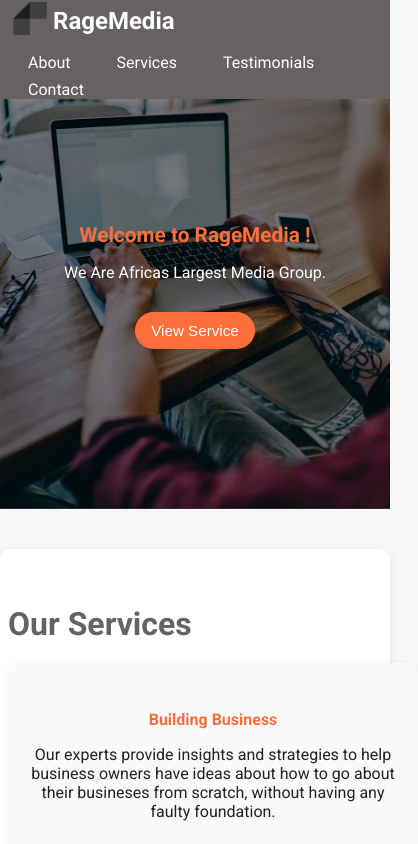
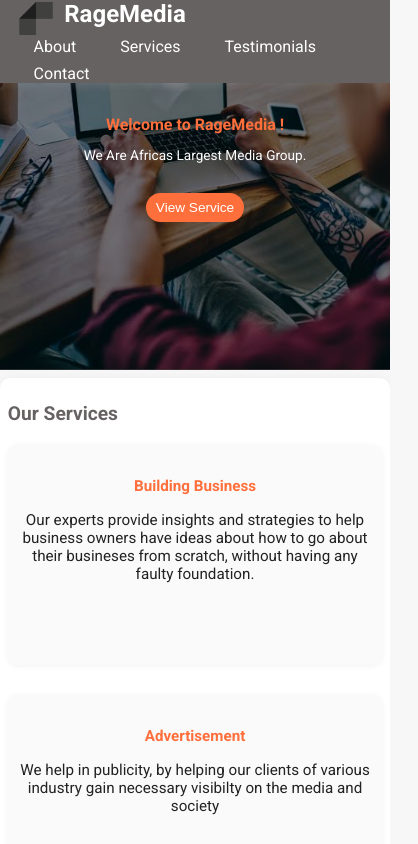
Before and after one commit to ManueltMan/Testing-Lannding-Page, a plain HTML site: page index.html in a window 390 px wide. Shown: the top 844 px of the page, 418 px wide, since content can reach past the window. Drawn offline with Linux system fonts and the light colour scheme.

Commit message:
Add files via upload

```diff
--- a/index.html
+++ b/index.html
@@ -9,12 +9,13 @@
         body {
             font-family: 'Roboto', Arial, sans-serif;
             margin: 0;
-            padding: 0;
+            padding: 0 2vw;
             background: #f7f7f7;
             color: #222;
+            box-sizing: border-box;
         }
         header {
-            background:url("images\ \(22\).jpeg") center center/cover no-repeat;
+            background: url("images\ \(22\).jpeg") center center/cover no-repeat;
             color: #fff;
             padding: 80px 0 120px 0;
             text-align: center;
@@ -102,11 +103,13 @@
 
         section {
             max-width: 1100px;
+            width: 100%;
             margin: 40px auto;
             background: #fff;
             border-radius: 10px;
             box-shadow: 0 2px 12px rgba(0,0,0,0.07);
-            padding: 40px 30px;
+            padding: 40px 5vw;
+            box-sizing: border-box;
         }
         .section-title {
             font-size: 2rem;
@@ -205,21 +208,7 @@
             padding: 25px 0 10px 0;
             margin-top: 40px;
         }
-        @media (max-width: 900px) {
-            .about, .listings, .services, .testimonials {
-                flex-direction: column;
-                align-items: stretch;
-            }
-            .about img {
-                width: 100%;
-                max-width: 350px;
-                margin: 0 auto;
-            }
-            .listing, .testimonial, .service {
-                width: 100%;
-                max-width: 100%;
-            }
-        }
+
 
         .fade-in {
             opacity: 0;
@@ -267,8 +256,7 @@
             transform: scale(1);
         }
 
-        /* Responsive Styles */
-        @media (max-width: 1100px) {
+            @media (max-width: 1100px) {
             section {
                 max-width: 98vw;
                 padding: 30px 8px;
@@ -280,6 +268,9 @@
                 flex-direction: column;
                 align-items: flex-start;
                 padding: 0 10px;
+                width: 100vw;
+                position: fixed;
+                z-index: 1000;
             }
 
             .navlinks {
@@ -293,8 +284,8 @@
             }
             .brandname {
                 margin-bottom: 8px;
-                margin-top: -30px;
-                margin-left: 25px;
+                margin-top: -37px;
+                margin-left: -100px;
             }
             .header-content {
                 padding: 50px 0 70px 0;
@@ -327,20 +318,91 @@
 
 
         @media (max-width: 700px) {
+            section {
+                max-width: 100vw;
+                width: 90vw;
+                padding: 6px 1vw;
+                margin: 6px auto;
+            }
             .header-content {
-                padding: 30px 0 40px 0;
+                padding: 24px 0 28px 0;
             }
             .header-content h1 {
-                font-size: 1.3rem;
+                font-size: 1.1rem;
             }
             .header-content p {
+                font-size: 0.98rem;
+            }
+            .cta-btn {
+                font-size: 0.93rem;
+                padding: 8px 12px;
+            }
+        }
+
+
+
+        @media (max-width: 500px) {
+            html, body {
+                width: 100vw;
+                min-width: 0;
+                overflow-x: hidden;
+                padding: 0;
+                margin: 0;
+            }
+            *, *:before, *:after {
+                box-sizing: border-box;
+            }
+            .navbar {
+                flex-direction: column;
+                align-items: stretch;
+                padding: 0 4vw;
+                width: 100vw;
+            }
+            .navlinks {
+                display: flex;
+                flex-direction: row;
+                flex-wrap: wrap;
+                justify-content: flex-start;
+                align-items: center;
+                gap: 8px;
+                width: 100%;
+                margin: 0;
+            }
+
+            section, header, nav, footer {
+                width: 100vw;
+                min-width: 0;
+                padding-left: 0;
+                padding-right: 0;
+            }
+            section {
+                padding: 8px 2vw;
+                margin: 8px auto;
+            }
+            .header-content h1 {
                 font-size: 1rem;
             }
+            .header-content p {
+                font-size: 0.85rem;
+            }
             .cta-btn {
+                font-size: 0.85rem;
+                padding: 7px 10px;
+            }
+            .about img {
+                width: 100%;
+                max-width: 220px;
+            }
+            .service, .testimonial, .listing {
+                padding: 12px 6px;
                 font-size: 0.95rem;
-                padding: 10px 16px;
+            }
+            .section-title {
+                font-size: 1.2rem;
             }
         }
+
+
     </style>
 </head>
 <body>
```
